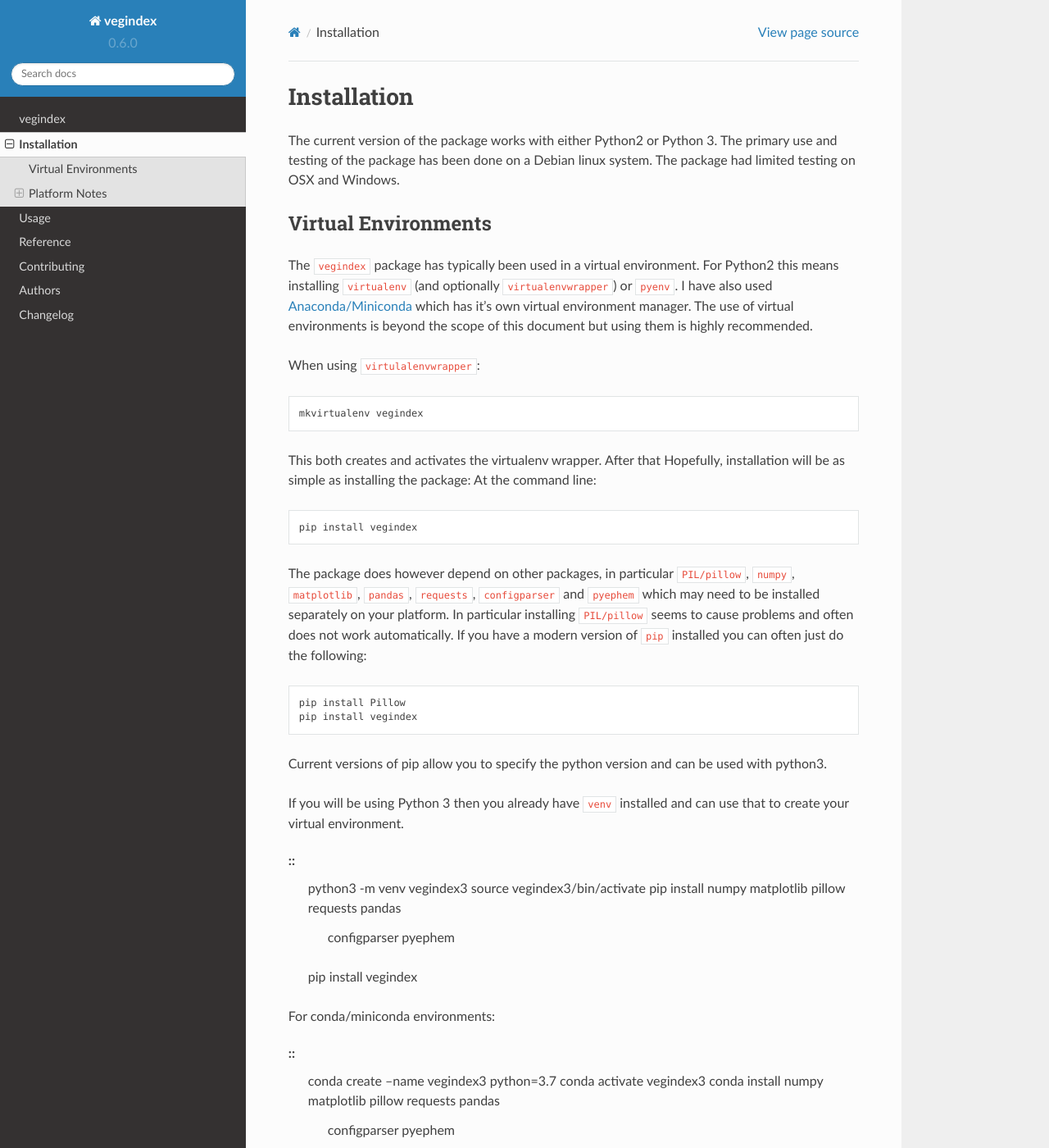
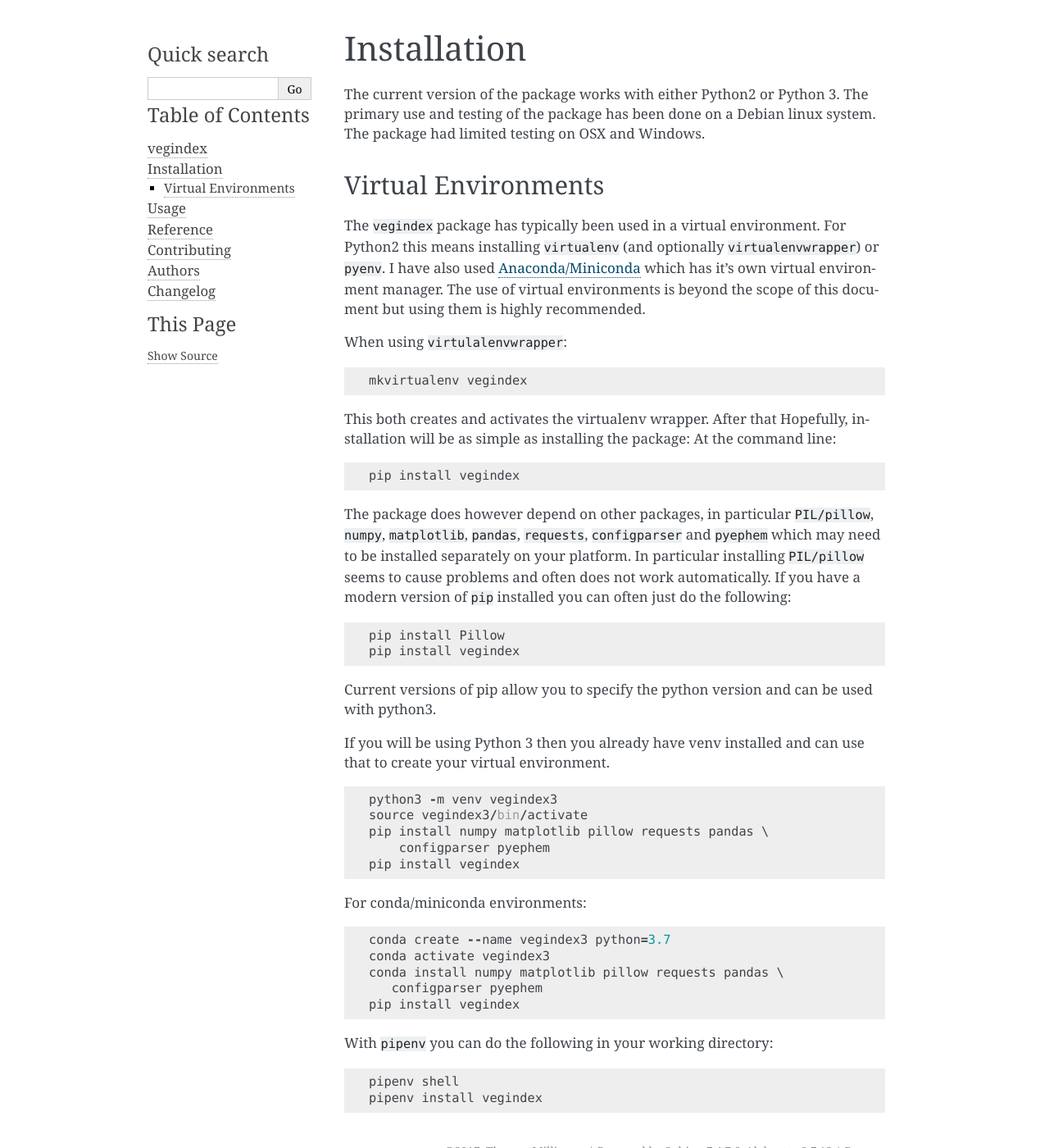
Before and after one commit to tmilliman/python-vegindex, a Sphinx documentation site: the page built from docs/installation.rst, in a window 1280 px wide and 1400 px high. Shown: the whole window at 82% size. Built offline with Sphinx 7.4.7, drawn with Linux system fonts in a browser that asks for light colours; some of the changed text lies outside the part shown.

```diff
--- a/docs/conf.py
+++ b/docs/conf.py
@@ -37,8 +37,8 @@ extlinks = {
 # on_rtd is whether we are on readthedocs.org
 on_rtd = os.environ.get('READTHEDOCS', None) == 'True'
 
-if not on_rtd:  # only set the theme if we're building docs locally
-    html_theme = 'sphinx_rtd_theme'
+# if not on_rtd:  # only set the theme if we're building docs locally
+#     html_theme = 'sphinx_rtd_theme'
 
 html_last_updated_fmt = '%b %d, %Y'
 html_split_index = False
--- a/docs/installation.rst
+++ b/docs/installation.rst
@@ -50,10 +50,11 @@ following:
 Current versions of pip allow you to specify the python version and
 can be used with python3.
 
-If you will be using Python 3 then you already have ``venv`` installed
+If you will be using Python 3 then you already have venv installed
 and can use that to create your virtual environment.
 
 ::
+
    python3 -m venv vegindex3
    source vegindex3/bin/activate
    pip install numpy matplotlib pillow requests pandas \
@@ -64,6 +65,7 @@ and can use that to create your virtual environment.
 For conda/miniconda environments:
 
 ::
+
     conda create --name vegindex3 python=3.7
     conda activate vegindex3
     conda install numpy matplotlib pillow requests pandas \
@@ -74,20 +76,6 @@ For conda/miniconda environments:
 With ``pipenv`` you can do the following in your working directory:
 
 ::
+
    pipenv shell
    pipenv install vegindex
-
-Platform Notes
---------------
-
-OSX
-^^^
-TBD
-
-Linux
-^^^^^
-TBD
-
-Windows
-^^^^^^^
-TBD
```
Also changed, not shown: 2 other files.
